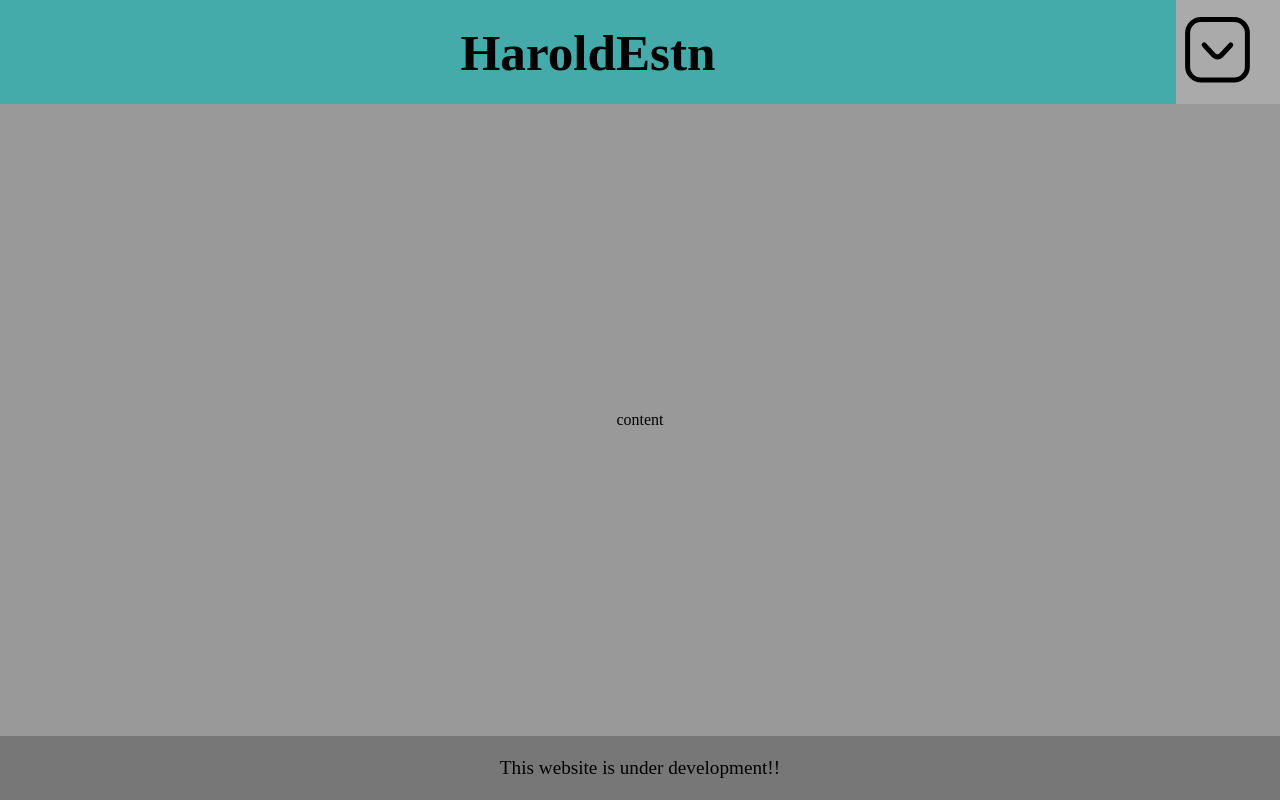
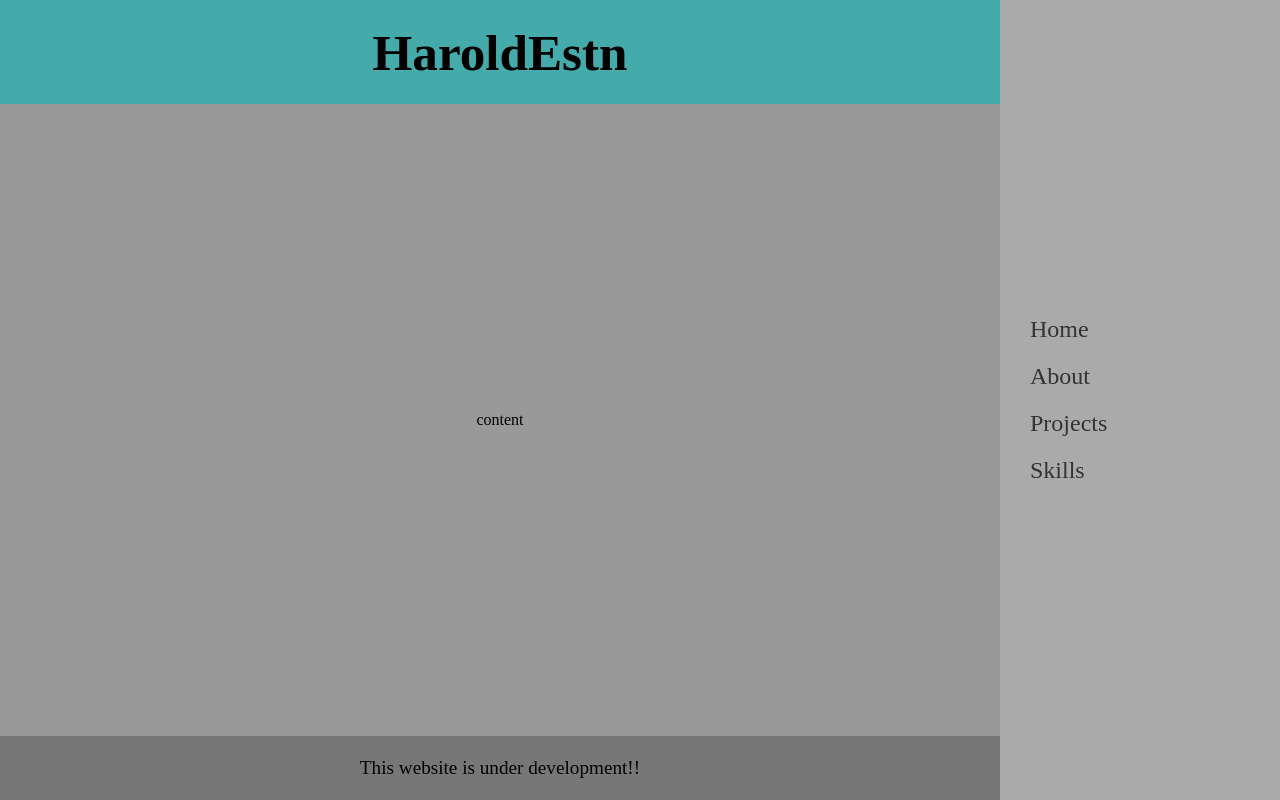
Before and after one commit to HaroldEstn/portafolio, a plain HTML site: page index.html in a window 1280 px wide. Drawn offline with Linux system fonts and the light colour scheme.

Commit message:
add simple desing for desktop

```diff
--- a/index.html
+++ b/index.html
@@ -11,7 +11,7 @@
       <h1>HaroldEstn</h1>
     </div>
     <div class="menu">
-      <nav>
+      <nav class="drop-menu">
         <ul>
           <li class="dropdown" onclick="toggleDropdown()">
             <a href="#">
@@ -34,6 +34,22 @@
           </li>
         </ul>
       </nav>
+      <nav class="normal-menu">
+        <ul>
+          <li>
+            <a href="">Home</a>
+          </li>
+          <li>
+            <a href="">About</a>
+          </li>
+          <li>
+            <a href="">Projects</a>
+          </li>
+          <li>
+            <a href="">Skills</a>
+          </li>
+        </ul>
+      </nav>
     </div>
     <div class="content">content</div>
     <div class="footer"><p>This website is under development!!</p></div>
--- a/styles.css
+++ b/styles.css
@@ -51,7 +51,7 @@ p {
   background-color: #777;
 }
 
-img {
+.drop-menu img {
   display: flex;
   width: 80%;
   justify-content: center;
@@ -99,3 +99,71 @@ nav a {
     padding-left: 10%;
     width: 90%;
 }
+
+.normal-menu {
+  display: none;
+}
+
+@media (min-width: 1024px) {
+  body {
+    max-width: 1400px;
+  }
+
+ .grid-container {
+    height: 100vh;
+    display: grid;
+    grid-template-columns: 1fr 280px;
+    grid-template-rows: 13vh 1fr 8vh;
+  }
+
+  .header {
+    grid-column: 1/2;
+    grid-row: 1/2;
+    background-color: #44aaaa;
+  }
+
+  .menu {
+    grid-column: 2/3;
+    grid-row: 1/4;
+    background-color: #aaa;
+  }
+
+  .content {
+    grid-row: 2/3;
+    grid-column: 1/2;
+    background-color: #999;
+  }
+
+  .footer {
+    grid-row: 3/4;
+    grid-column: 1/2;
+    background-color: #777;
+  }
+
+  .drop-menu {
+    display: none;
+  }
+
+  .normal-menu {
+    display: flex;
+    width: 100%;
+  }
+
+  .normal-menu ul {
+    display: flex;
+    flex-direction: column;
+    padding-left: 20px;
+    width: auto;
+  }
+
+  .normal-menu a {
+    font-size: 1.5em;
+    display: inline-block;
+    padding: 5px;
+    width: 100%;
+  }
+
+  .normal-menu li {
+    margin: 5px;
+  }
+}
```
